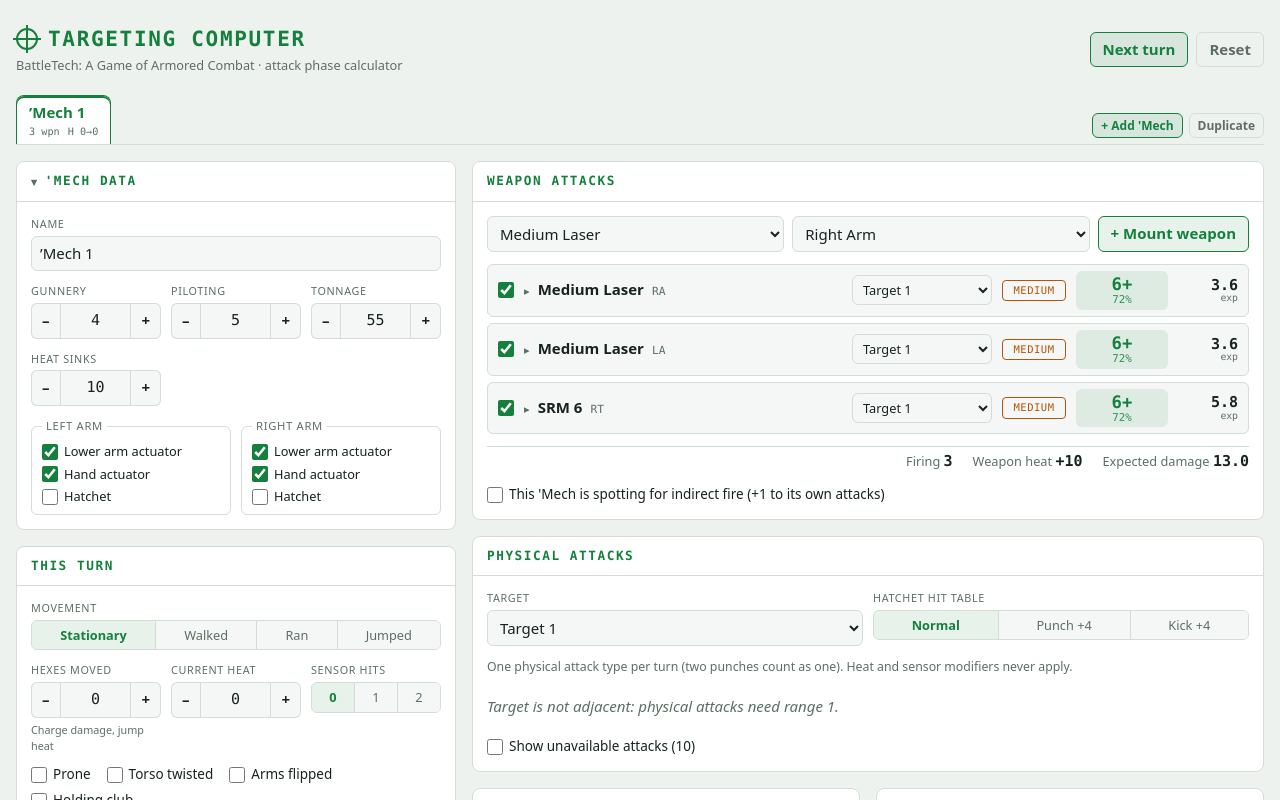
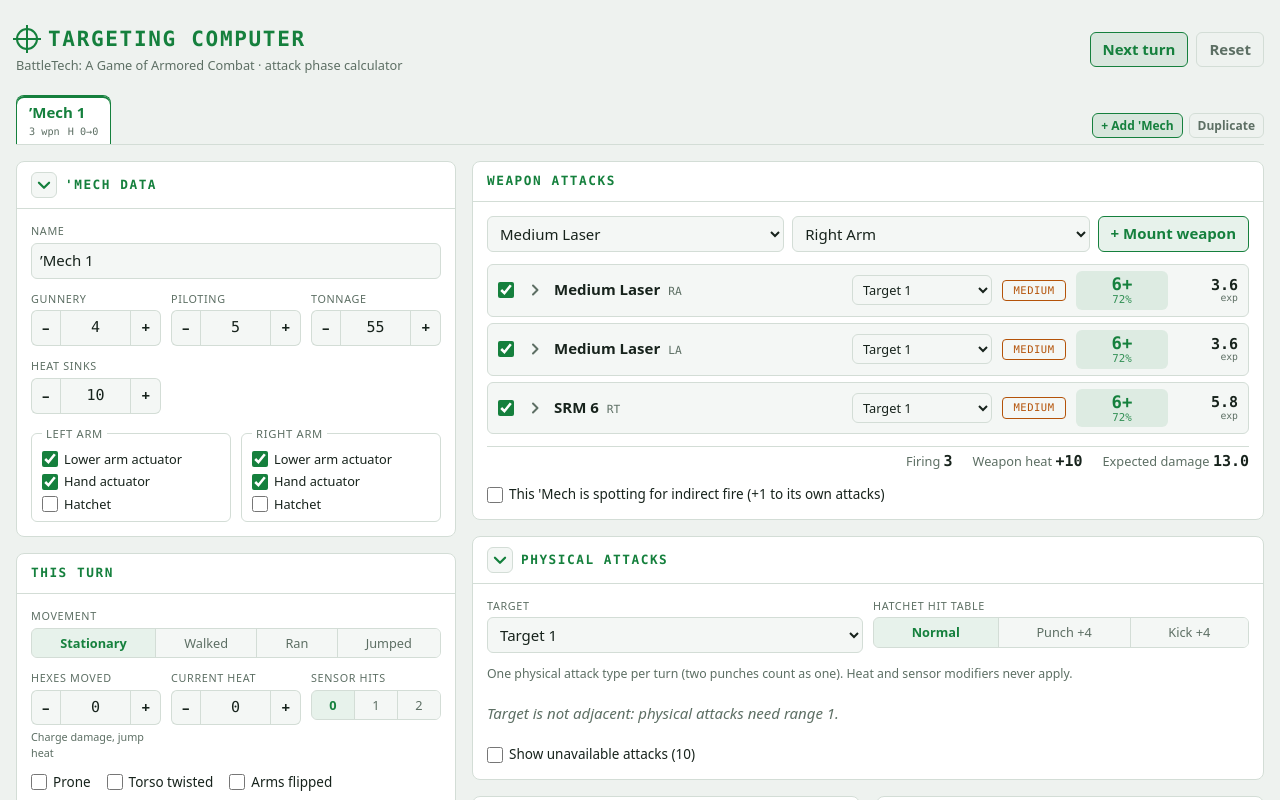
Before and after one commit to nakkim/BattleTech-Targeting-Computer, a React (Vite) app: page / in a window 1280 px wide. Shown: the top 800 px of the page. Built offline with nearby package versions, Linux system fonts and the light colour scheme.

Commit message:
Make physical attacs card toggleable

```diff
--- a/src/App.css
+++ b/src/App.css
@@ -451,8 +451,20 @@
   text-overflow: ellipsis;
 }
 .caret {
+  display: inline-flex;
+  align-items: center;
+  justify-content: center;
+  flex: 0 0 auto;
+  width: 22px;
+  height: 22px;
   color: var(--text-dim);
-  font-size: 0.75rem;
+  align-self: center;
+}
+.caret svg {
+  transition: transform 0.15s ease;
+}
+.caret.open svg {
+  transform: rotate(90deg);
 }
 .loc {
   font-family: var(--mono);
@@ -982,3 +994,23 @@
   border-color: var(--accent) !important;
   font-weight: 500;
 }
+
+.collapse-toggle .caret {
+  display: inline-flex;
+  align-items: center;
+  justify-content: center;
+  width: 26px;
+  height: 26px;
+  border: 1px solid var(--border);
+  border-radius: 6px;
+  background: var(--surface-2);
+  color: var(--accent);
+}
+.collapse-toggle .caret svg {
+  width: 18px;
+  height: 18px;
+}
+.collapse-toggle:hover .caret {
+  border-color: var(--accent);
+  background: var(--accent-dim);
+}
--- a/src/components/PhysicalPanel.tsx
+++ b/src/components/PhysicalPanel.tsx
@@ -4,7 +4,7 @@
 import type { HitTable } from '../rules/tables'
 import type { Target } from '../rules/types'
 import { Messages, ModifierList, TargetNumber } from './Breakdown'
-import { Panel, Segmented, Toggle } from './fields'
+import { Chevron, CollapsiblePanel, Segmented, Toggle } from './fields'
 
 interface Props {
   results: PhysicalAttackResult[]
@@ -24,7 +24,7 @@
     <li className={`weapon ${result.allowed ? '' : 'weapon-idle'}`}>
       <div className="weapon-main physical-main">
         <button type="button" className="weapon-name" onClick={() => setOpen(!open)} aria-expanded={open}>
-          <span className="caret">{open ? '▾' : '▸'}</span>
+          <Chevron open={open} />
           <strong>{result.name}</strong>
         </button>
         {result.allowed ? (
@@ -76,9 +76,14 @@
   const ordered = PHYSICAL_ATTACK_TYPES.map((t) => results.find((r) => r.type === t)!).filter(Boolean)
   const visible = showAll ? ordered : ordered.filter((r) => r.allowed)
   const hidden = ordered.length - visible.length
+  const available = ordered.filter((r) => r.allowed)
+  const best = available.reduce<PhysicalAttackResult | null>((b, r) => (!b || r.probability > b.probability ? r : b), null)
+  const summary = best
+    ? `${available.length} available · best ${best.name} ${best.targetNumber <= 2 ? 'auto' : best.targetNumber > 12 ? 'miss' : `${best.targetNumber}+`}`
+    : 'none available'
 
   return (
-    <Panel title="Physical attacks" className="physical">
+    <CollapsiblePanel id="physical" title="Physical attacks" className="physical" summary={summary}>
       <div className="grid-2">
         <label className="field">
           <span className="field-label">Target</span>
@@ -118,6 +123,6 @@
       {(hidden > 0 || showAll) && (
         <Toggle label={`Show unavailable attacks${hidden > 0 ? ` (${hidden})` : ''}`} checked={showAll} onChange={setShowAll} />
       )}
-    </Panel>
+    </CollapsiblePanel>
   )
 }
--- a/src/components/WeaponsPanel.tsx
+++ b/src/components/WeaponsPanel.tsx
@@ -5,7 +5,7 @@
 import type { Location, MountedWeapon, MovementMode, Spotter, Target } from '../rules/types'
 import { newWeapon } from '../state/defaults'
 import { Messages, ModifierList, TargetNumber } from './Breakdown'
-import { Panel, Segmented, Toggle } from './fields'
+import { Chevron, Panel, Segmented, Toggle } from './fields'
 
 interface Props {
   weapons: MountedWeapon[]
@@ -49,7 +49,7 @@
       <div className="weapon-main">
         <input type="checkbox" checked={weapon.fire} onChange={(e) => set({ fire: e.target.checked })} aria-label={`Fire ${spec.name}`} />
         <button type="button" className="weapon-name" onClick={() => setOpen(!open)} aria-expanded={open}>
-          <span className="caret">{open ? '▾' : '▸'}</span>
+          <Chevron open={open} />
           <strong>{spec.name}</strong>
           <span className="loc">
             {weapon.location}
--- a/src/components/fields.tsx
+++ b/src/components/fields.tsx
@@ -120,7 +120,7 @@
     <section className={`panel collapsible ${collapsed ? 'collapsed' : ''} ${className}`}>
       <header className="panel-header">
         <button type="button" className="collapse-toggle" aria-expanded={!collapsed} onClick={() => setCollapsed(!collapsed)}>
-          <span className="caret">{collapsed ? '▸' : '▾'}</span>
+          <Chevron open={!collapsed} />
           <h2>{title}</h2>
         </button>
         {collapsed && summary && <span className="panel-summary">{summary}</span>}
@@ -141,3 +141,14 @@
     </section>
   )
 }
+
+/** Expand/collapse indicator: points right when closed, down when open. */
+export function Chevron({ open }: { open: boolean }) {
+  return (
+    <span className={`caret ${open ? 'open' : ''}`} aria-hidden="true">
+      <svg viewBox="0 0 16 16" width="16" height="16">
+        <path d="M6 3.5 10.5 8 6 12.5" fill="none" stroke="currentColor" strokeWidth="2" strokeLinecap="round" strokeLinejoin="round" />
+      </svg>
+    </span>
+  )
+}
```
